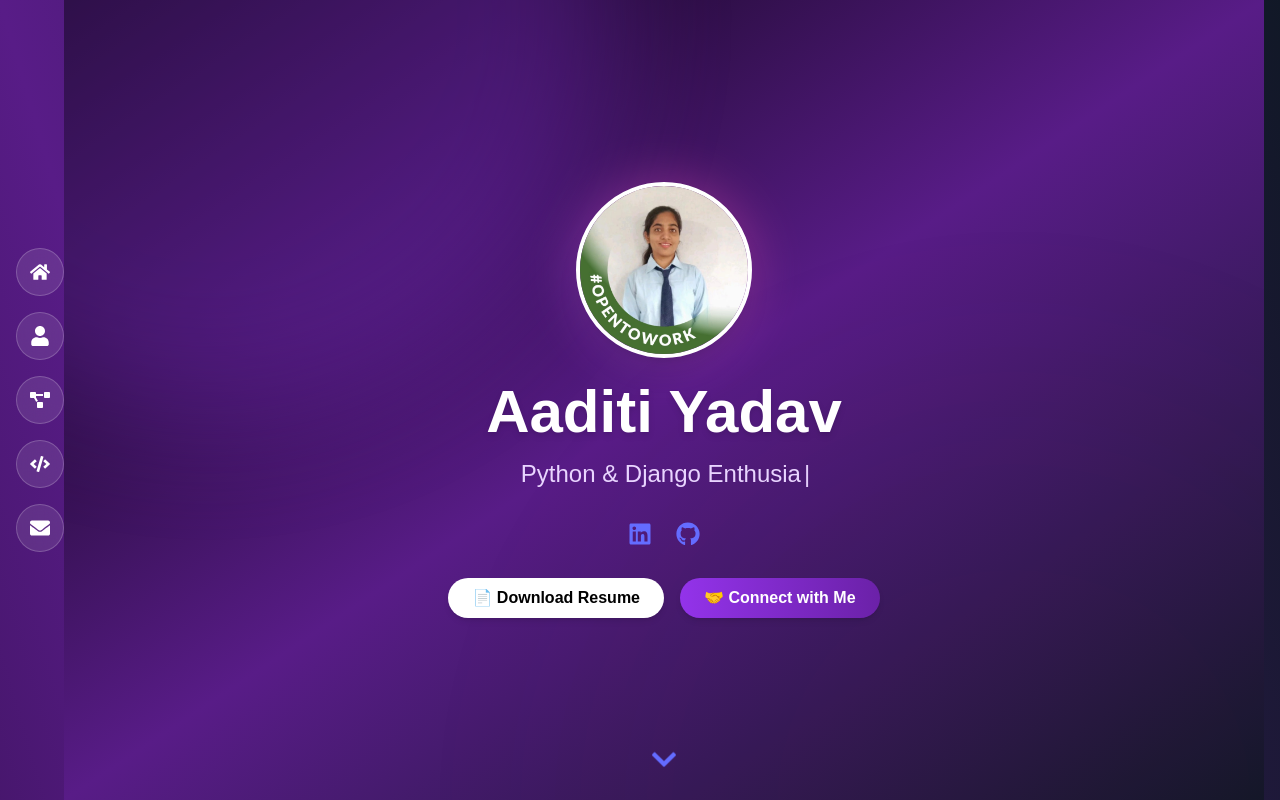
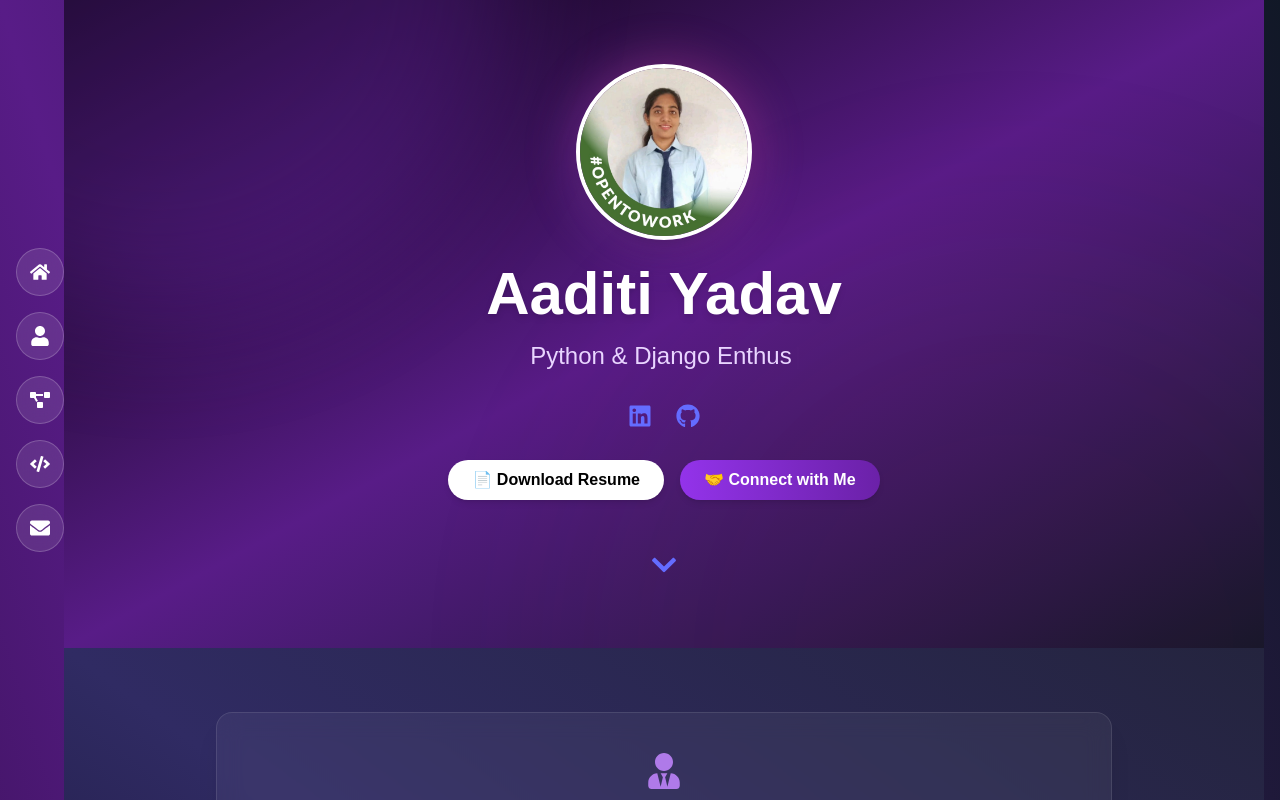
Before and after one commit to Itzmeyogesh/Aditi-Portfolio, a React (Vite) app: page / in a window 1280 px wide. Shown: the top 800 px of the page. Built offline with nearby package versions, Linux system fonts and the light colour scheme; the HTML template or start-up script is replaced by a standard one.

Commit message:
Update Home.jsx

```diff
--- a/src/sections/Home.jsx
+++ b/src/sections/Home.jsx
@@ -9,15 +9,22 @@ const Home = () => {
   return (
     <section
       id="home"
-      className="relative min-h-screen flex flex-col justify-center items-center text-center px-6 py-20 overflow-hidden text-white bg-gradient-to-br from-black via-purple-900 to-gray-900"
+      className="relative w-full bg-gradient-to-br from-black via-purple-900 to-gray-900 text-white py-16 px-4 sm:px-6 lg:px-12 overflow-hidden"
     >
-      {/* Floating blurred blobs (animated background effect) */}
-      <div className="absolute w-[800px] h-[800px] bg-purple-600 opacity-20 rounded-full blur-3xl -top-96 -left-64 animate-pulse"></div>
-      <div className="absolute w-[500px] h-[500px] bg-pink-600 opacity-20 rounded-full blur-3xl -bottom-64 right-0 animate-ping"></div>
+      {/* Animated background blobs */}
+      <div className="absolute w-[700px] h-[700px] bg-purple-600 opacity-20 rounded-full blur-3xl -top-96 -left-64 animate-pulse" />
+      <div className="absolute w-[500px] h-[500px] bg-pink-600 opacity-20 rounded-full blur-3xl -bottom-64 right-0 animate-ping" />
 
-      {/* Avatar with glow ring */}
+      {/* Content container */}
       <motion.div
-        className="relative mb-6 z-10"
+        className="relative max-w-4xl mx-auto flex flex-col justify-center items-center text-center z-10"
+        initial={{ opacity: 0, y: 30 }}
+        animate={{ opacity: 1, y: 0 }}
+        transition={{ duration: 0.8 }}
+      >
+        {/* Avatar with glow */}
+        <motion.div
+          className="relative mb-6"
           initial={{ scale: 0, opacity: 0 }}
           animate={{ scale: 1, opacity: 1 }}
           transition={{ duration: 0.8 }}
@@ -32,7 +39,7 @@ const Home = () => {
 
         {/* Name */}
         <motion.h2
-        className="text-4xl md:text-6xl font-bold mb-4 drop-shadow-md z-10"
+          className="text-4xl md:text-6xl font-bold mb-4 drop-shadow-md"
           initial={{ opacity: 0, y: 40 }}
           animate={{ opacity: 1, y: 0 }}
           transition={{ duration: 1 }}
@@ -40,9 +47,9 @@ const Home = () => {
           Aaditi Yadav
         </motion.h2>
 
-      {/* Typewriter */}
+        {/* Typewriter text */}
         <motion.p
-        className="text-lg md:text-2xl text-purple-200 mb-4 z-10"
+          className="text-lg md:text-2xl text-purple-200 mb-4"
           initial={{ opacity: 0 }}
           animate={{ opacity: 1 }}
           transition={{ delay: 0.3, duration: 0.8 }}
@@ -54,7 +61,7 @@ const Home = () => {
               "Full Stack Developer",
               "Team Player | Critical Thinker",
             ]}
-          loop={true}
+            loop
             cursor
             cursorStyle="|"
             typeSpeed={70}
@@ -63,9 +70,9 @@ const Home = () => {
           />
         </motion.p>
 
-      {/* Social Icons */}
+        {/* Social Links */}
         <motion.div
-        className="flex gap-6 mt-4 mb-8 text-2xl z-10"
+          className="flex gap-6 mt-4 mb-8 text-2xl"
           initial={{ opacity: 0 }}
           animate={{ opacity: 1 }}
           transition={{ delay: 0.6, duration: 0.8 }}
@@ -90,14 +97,13 @@ const Home = () => {
 
         {/* Buttons */}
         <motion.div
-        className="flex flex-col sm:flex-row gap-4 z-10"
+          className="flex flex-col sm:flex-row gap-4 mb-4"
           initial={{ opacity: 0 }}
           animate={{ opacity: 1 }}
           transition={{ delay: 0.8, duration: 0.8 }}
         >
           <a
             href={resume}
-
             download
             className="px-6 py-2 bg-white text-black font-semibold rounded-full shadow-md hover:bg-gray-200 hover:scale-105 transition-all duration-300"
           >
@@ -106,7 +112,7 @@ const Home = () => {
 
           <Link
             to="contact"
-          smooth={true}
+            smooth
             duration={500}
             className="px-6 py-2 bg-gradient-to-r from-purple-600 to-purple-800 text-white font-semibold rounded-full shadow-md hover:scale-105 hover:shadow-purple-500/30 transition-all duration-300 cursor-pointer"
           >
@@ -116,7 +122,7 @@ const Home = () => {
 
         {/* Scroll Down Arrow */}
         <motion.div
-        className="absolute bottom-6 mt-12 animate-bounce cursor-pointer z-10"
+          className="mt-10 animate-bounce cursor-pointer"
           initial={{ opacity: 0 }}
           animate={{ opacity: 1 }}
           transition={{ delay: 1, duration: 1 }}
@@ -125,6 +131,7 @@ const Home = () => {
             <FaChevronDown size={28} className="hover:text-purple-300" />
           </Link>
         </motion.div>
+      </motion.div>
     </section>
   );
 };
```
Lines whose indentation alone changed are shown as unchanged.
